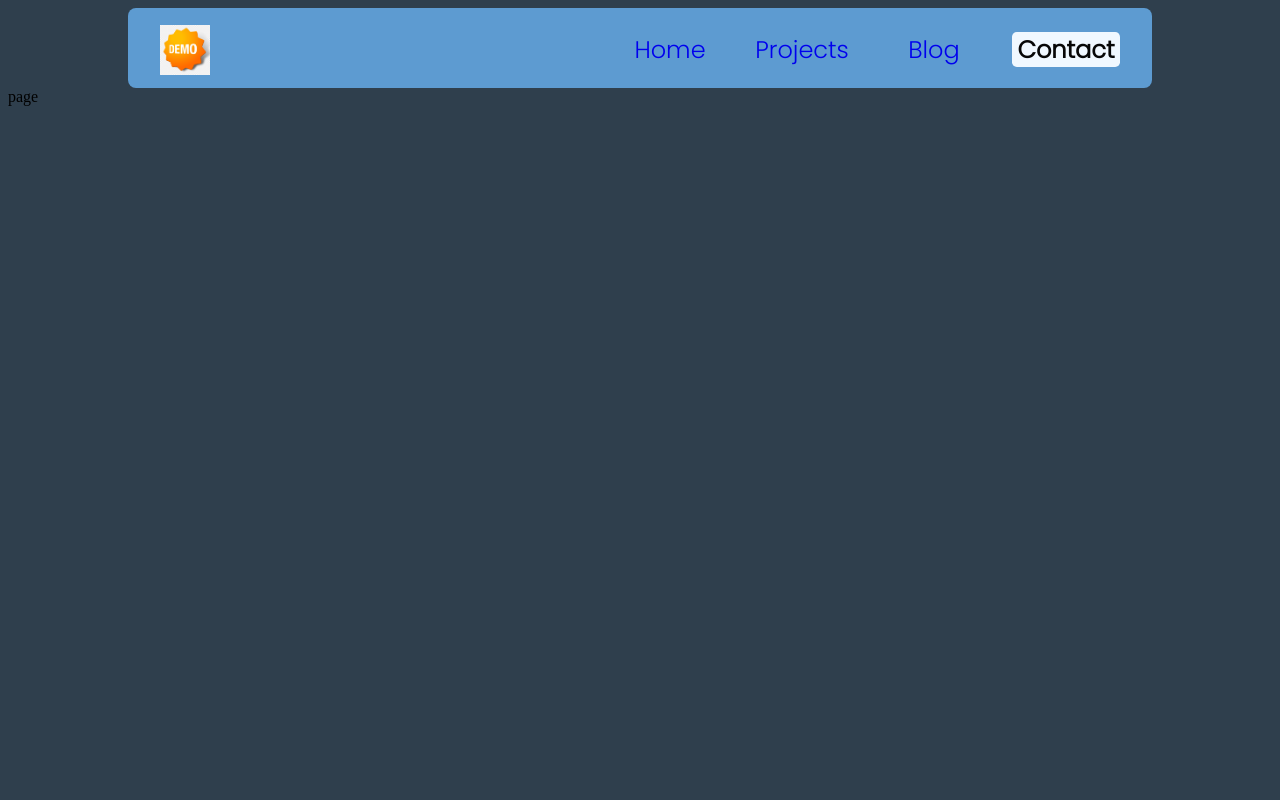
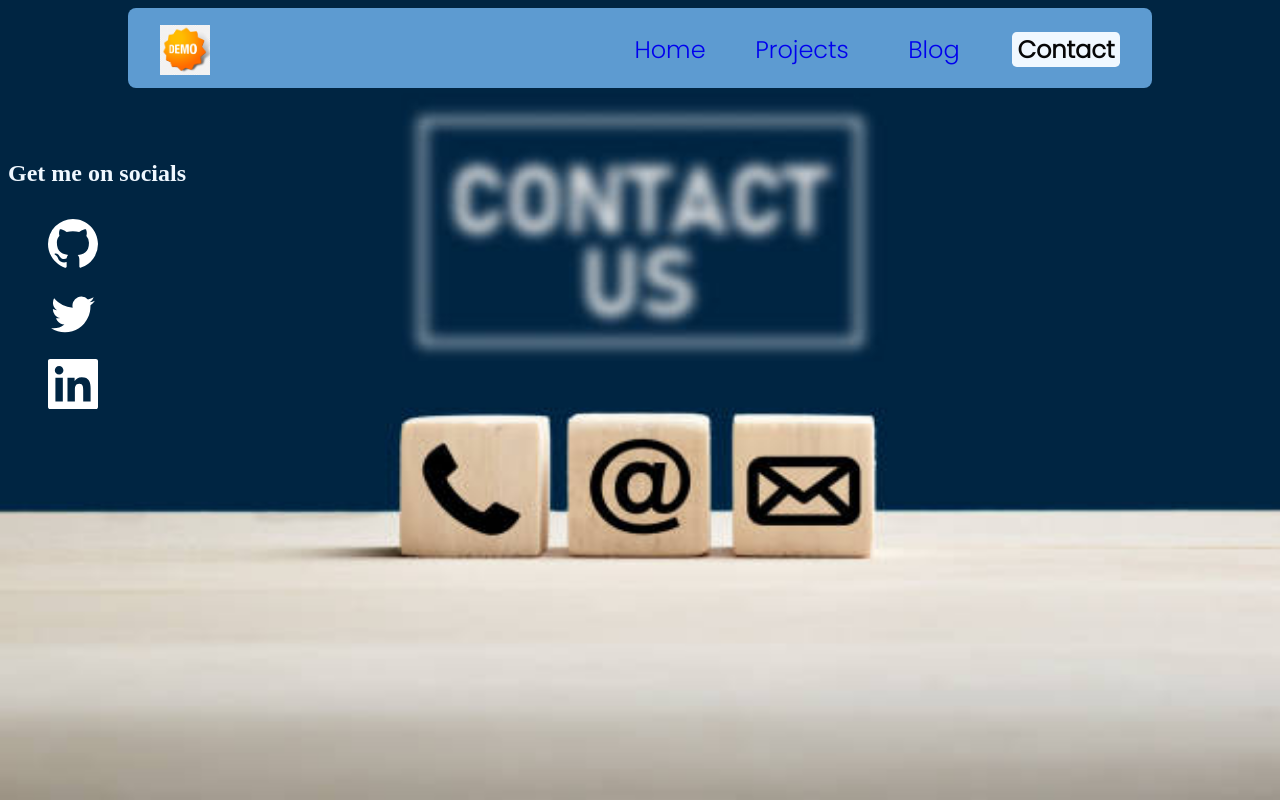
Before and after one commit to oluwatrillions/portfolio-website, a Next.js app: page /contact in a window 1280 px wide. Built offline with nearby package versions, Linux system fonts and the light colour scheme.

Commit message:
working on contact page

```diff
--- a/package.json
+++ b/package.json
@@ -12,7 +12,8 @@
     "framer-motion": "^11.3.24",
     "next": "14.2.5",
     "react": "^18",
-    "react-dom": "^18"
+    "react-dom": "^18",
+    "react-icons": "^5.3.0"
   },
   "devDependencies": {
     "eslint": "^8",
--- /dev/null
+++ b/src/app/contact/contact.module.css
@@ -0,0 +1,22 @@
+.bg {
+    width: 100vw;
+    height: calc(100vh-10vh);
+}
+
+.socials h4 {
+    color: aliceblue;
+    font-size: 1.5em;
+}
+
+.socials {
+    position: absolute;
+    margin-top: 5vh;
+}
+
+.links {
+    list-style: none;
+    display: flex;
+    flex-direction: column;
+    gap: 1em;
+    cursor: pointer;
+}
--- a/src/app/contact/page.jsx
+++ b/src/app/contact/page.jsx
@@ -1,8 +1,31 @@
 import React from 'react'
+import styles from "@/app/contact/contact.module.css"
+import Image from 'next/image'
+import { VscGithubInverted, VscTwitter } from "react-icons/vsc";
+import { GrLinkedin } from "react-icons/gr";
+import Link from 'next/link';
+
+
 
 const page = () => {
   return (
-    <div>page</div>
+    <div className={styles.bg}>
+        <Image
+            src={"/contact-us.jpg"}
+            alt='contact me'
+            fill
+            quality="100"
+        />
+        <div className={styles.socials}>
+          <h4>Get me on socials</h4>
+          <ul className={styles.links}>
+           <Link href={"https://github.com/oluwatrillions"}><VscGithubInverted color='white' fontSize={50}/></Link>
+           <Link href={"https://x.com/Oluwatrillions"}><VscTwitter color='white' fontSize={50}/></Link>
+           <Link href={"https://www.linkedin.com/in/oluwatrillions/"}><GrLinkedin color='white' fontSize={50}/></Link>
+           {/* <Link><VscGithubInverted color='white' fontSize={50}/></Link>  */}
+          </ul>
+        </div>
+    </div>
   )
 }
 
--- a/src/app/page.js
+++ b/src/app/page.js
@@ -13,7 +13,7 @@ export default function Home() {
       />
       <div className={styles.content}>
         <div className={styles.desc}>
-          <Image src={'/profile-pic.jpg'} width={300} height={300} className={styles.avatar}/>
+          <Image src={'/profile-pic.jpg'} width={300} height={300} className={styles.avatar} alt="avatar"/>
             <span className={styles.info}>
               <Framer
                 text= {[
--- a/src/app/page.module.css
+++ b/src/app/page.module.css
@@ -1,11 +1,11 @@
 .container {
     height: calc(100vh-10vh);
+    position: relative;
 }
 
 .container h1 {
     display: flex;
     justify-content: center;
-    margin-top: 5vh;
     font-family: var(--font-roboto);
     font-weight: 100;
     color: rgb(204, 204, 204);
--- a/src/components/header/Header.jsx
+++ b/src/components/header/Header.jsx
@@ -9,8 +9,6 @@ import { usePathname } from 'next/navigation'
 const Header = () => {
 
   const pathname = usePathname()
-
-  console.log(pathname);
 
   return (
     <div className={styles.container}>
--- a/src/components/header/Header.module.css
+++ b/src/components/header/Header.module.css
@@ -5,6 +5,8 @@
     background-color: rgb(93, 155, 209);
     border-radius: 0.5em;
     font-family: var(--font-poppins);
+    position: relative;
+    z-index: 10;
 }
 
 .nav {
```
Also changed, not shown: public/contact-us.jpg (added), 1 other file (tests, documents, lock files or other folders).
